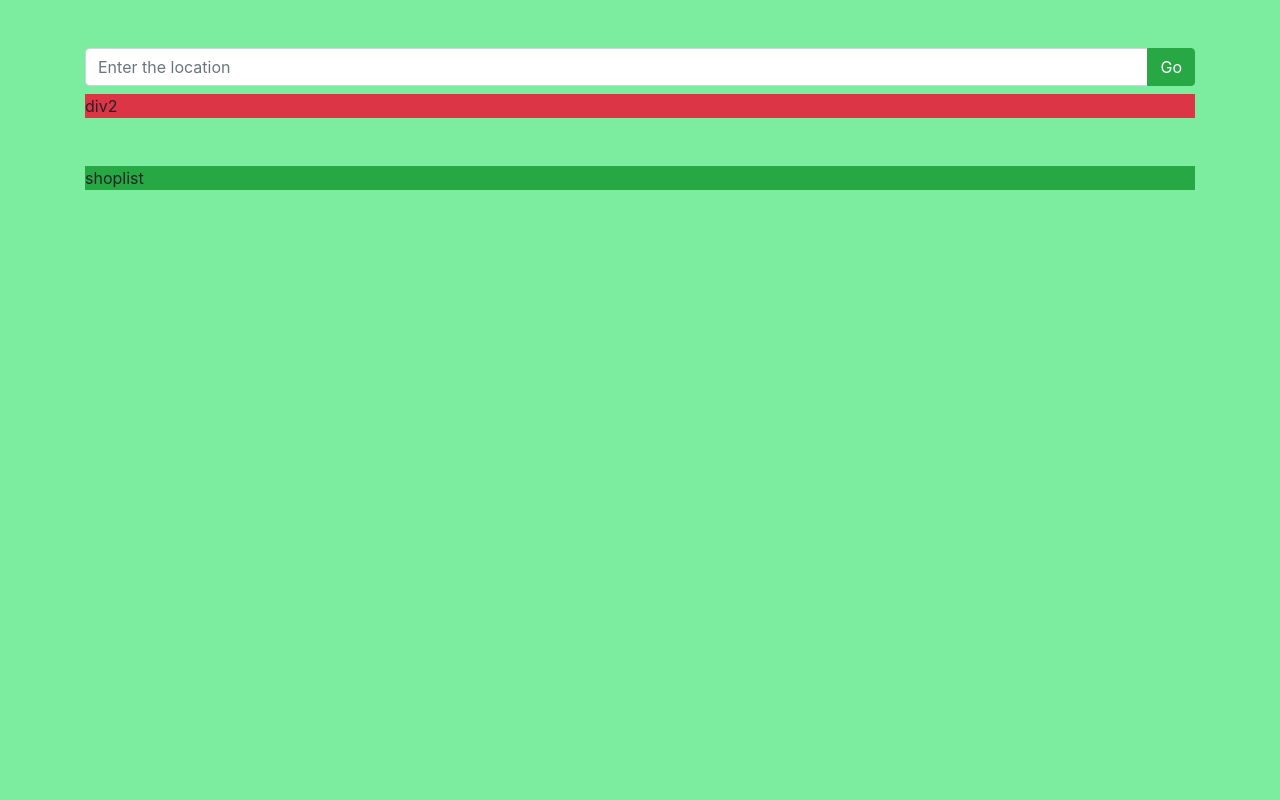
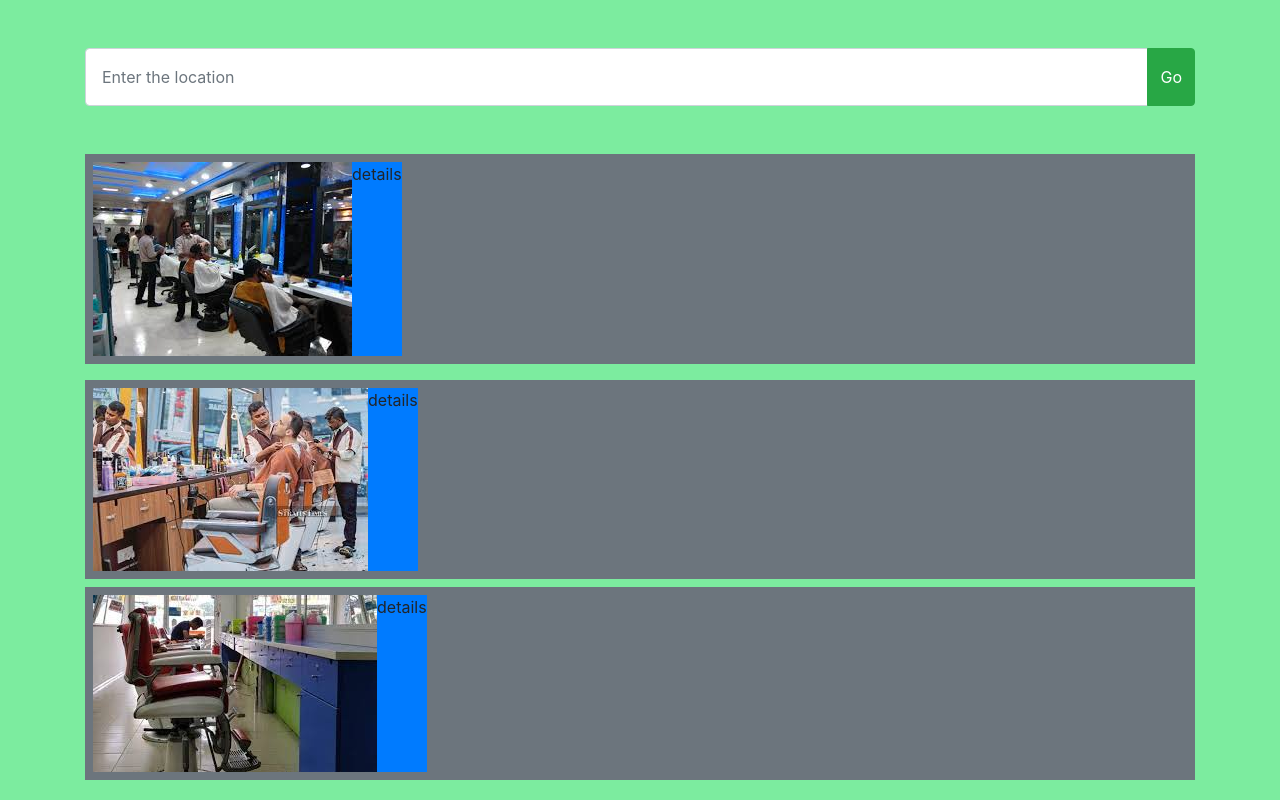
Before and after one commit to Gokul-ramalingam/Groovy, a plain HTML site: page search.html in a window 1280 px wide. Drawn offline with nearby package versions, Linux system fonts and the light colour scheme.

Commit message:
added images

```diff
--- a/search.html
+++ b/search.html
@@ -15,15 +15,30 @@
 <body style="background: #7CEC9F;">
     <div class="container mt-5">
         <div class="d-flex flex-column">
+
             <div class="input-group">
-                    <input type="text" class="form-control" placeholder="Enter the location">
+                    <input type="text" class="p-3 form-control" placeholder="Enter the location">
                         <div class="input-group-append">
                         <button class="btn btn-success" type="submit">Go</button>
                 </div>
             </div>
-            <div class="bg-danger mt-2">div2</div>
+
             <div class="mt-5"></div>
-            <div class="bg-success">shoplist</div>
+
+            <div class="d-flex mb-3 p-2 bg-secondary">
+                <div class="image bg-success"> <img src="shopimages/shop1.jpg" alt="Shop Image" /></div>
+                <div class="details bg-primary">details</div>
+            </div>
+
+            <div class="d-flex mb-2 p-2 bg-secondary">
+                    <div class="image bg-success"><img src="shopimages/shop2.jpg" alt="Shop Image" /></div>
+                    <div class="details bg-primary">details</div>
+            </div>
+
+            <div class="d-flex mb-2 p-2 bg-secondary">
+                    <div class="image bg-success"><img src="shopimages/shop3.jpg" alt="Shop Image" /></div>
+                    <div class="details bg-primary">details</div>
+            </div>
         </div>
     </div>
 
```
Also changed, not shown: shopimages/shop1.jpg (added), shopimages/shop2.jpg (added), shopimages/shop3.jpg (added), shopimages/shop5.jpg (added), shopimages/shop6.png (added), shopimages/shop7.jpg (added).
